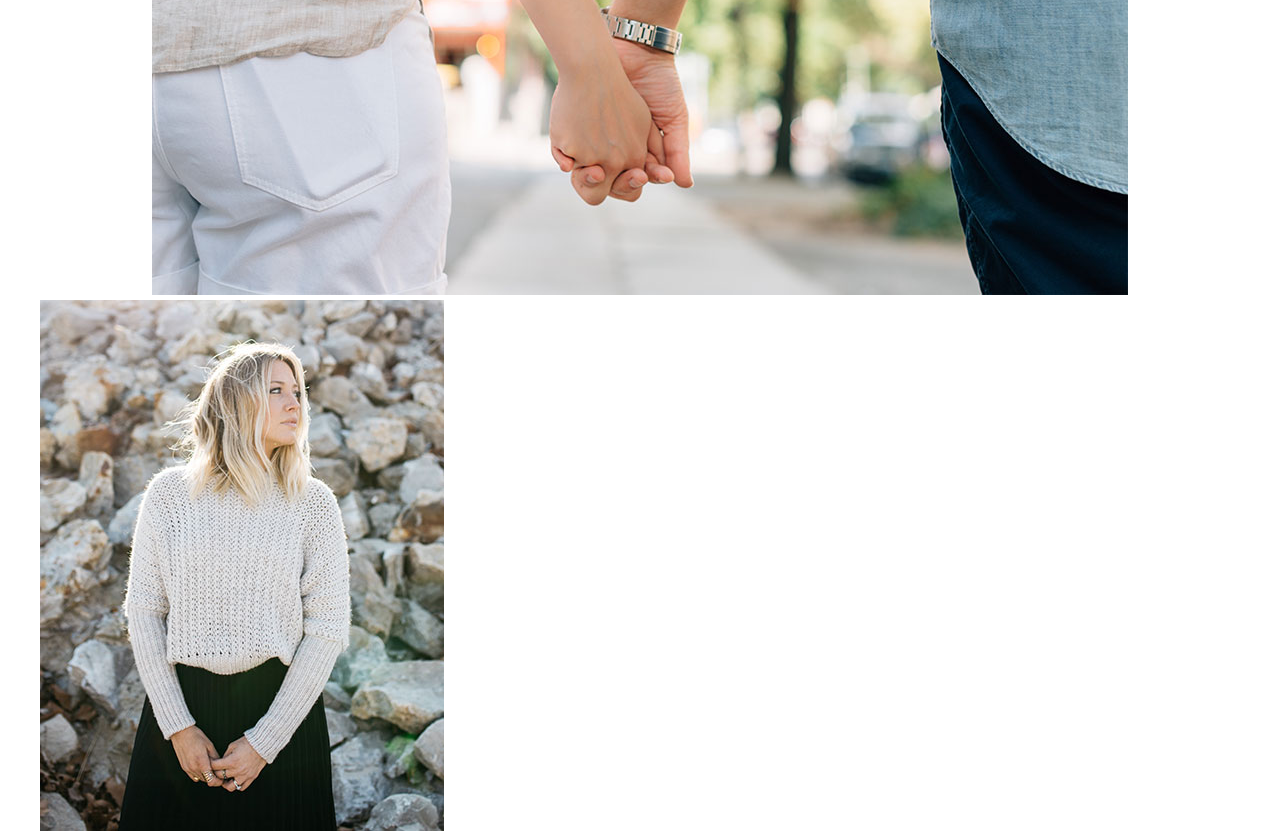
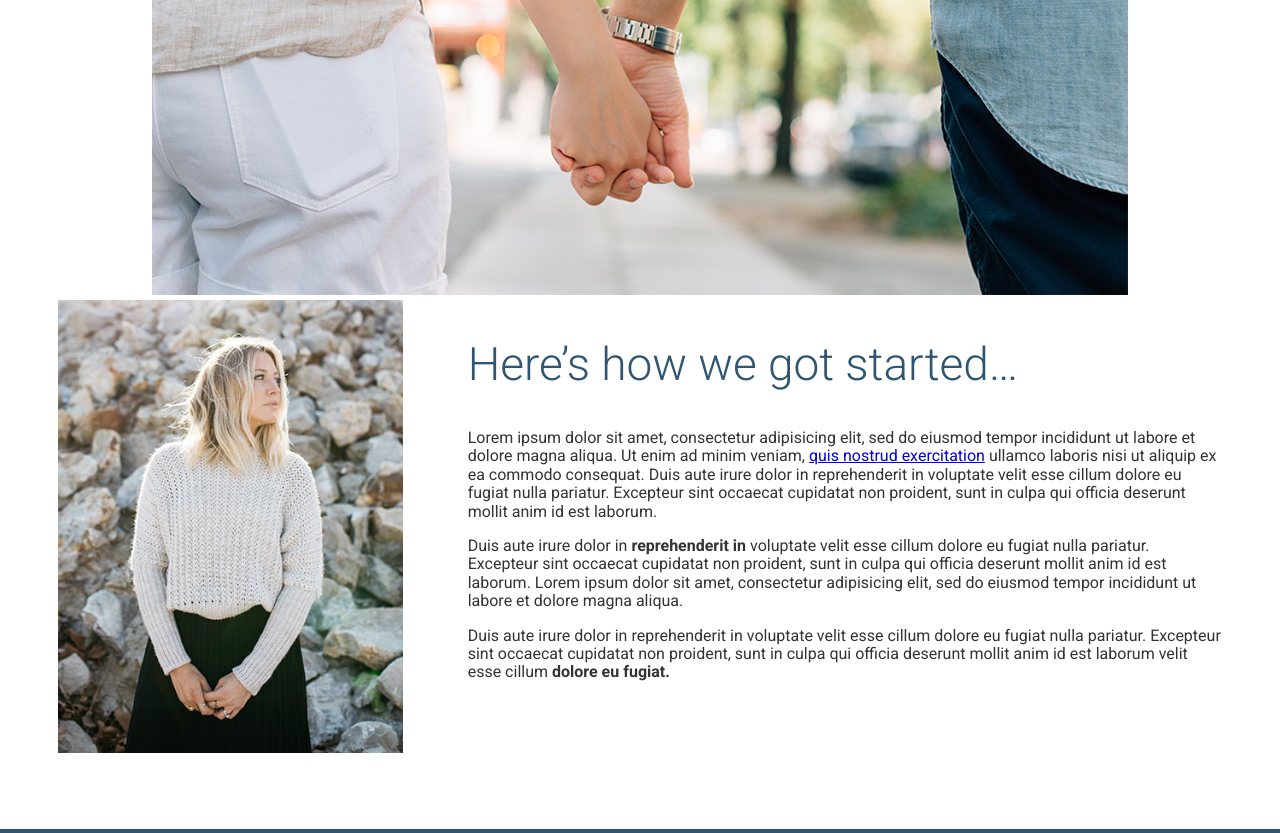
Before and after one commit to davidva123/GitTest, a website: page app/index.html in a window 1280 px wide. Shown: the part 1241-2074 px from the top of the page. Drawn offline with Linux system fonts and the light colour scheme.

Commit message:
Column Layout Block Laid Out

```diff
--- a/app/assets/styles/base/_global.css
+++ b/app/assets/styles/base/_global.css
@@ -7,3 +7,7 @@ img {
   max-width: 100%;
   height: auto;
 }
+
+*{
+  box-sizing:border-box;
+}
--- a/app/assets/styles/base/_mixins.css
+++ b/app/assets/styles/base/_mixins.css
@@ -15,3 +15,11 @@
     @mixin-content;
   }
 }
+
+@define-mixin clearfix{
+  &::after{
+        content:"";
+        clear:both;
+        display:table;
+    }
+}
--- /dev/null
+++ b/app/assets/styles/modules/_row.css
@@ -0,0 +1,23 @@
+.row{
+
+@mixin clearfix;
+
+&--gutters{
+    margin-right:-65px;
+}
+
+    &--gutters > div {
+        padding-right:65px;
+
+    }
+    @mixin atMedium{
+    &__medium-4{
+        float:left;
+        width:33.333%;
+    }
+    &__medium-8{
+        float:left;
+        width:66.666%;
+    }
+    }
+}
--- a/app/assets/styles/modules/_wrapper.css
+++ b/app/assets/styles/modules/_wrapper.css
@@ -4,6 +4,8 @@
   max-width: 1200px;
   margin-left: auto;
   margin-right: auto;
+
+  overflow:hidden;
 
   &--medium{
     max-width:976px;
--- a/app/assets/styles/styles.css
+++ b/app/assets/styles/styles.css
@@ -7,3 +7,4 @@
 @import "modules/_wrapper";
 @import "modules/_page-section";
 @import "modules/_headline";
+@import "modules/_row";
--- a/app/index.html
+++ b/app/index.html
@@ -55,18 +55,28 @@
       <div class="wrapper wrapper--medium">
         <img src="assets/images/first-trip.jpg" alt="Couple walking down a street.">
       </div>
+      <div class="row row--gutters">
+        <div class="row__medium-4">
           <img src="assets/images/our-start.jpg" alt="Our founder, Jane Doe">
+        </div>
+
+        <div class="row__medium-8">
           <h2 class="headline">Here&rsquo;s how we got started&hellip;</h2>
-      <p>Lorem ipsum dolor sit amet, consectetur adipisicing elit, sed do eiusmod tempor incididunt ut labore et dolore magna
-        aliqua. Ut enim ad minim veniam, <a href="#">quis nostrud exercitation</a> ullamco laboris nisi ut aliquip ex ea
-        commodo consequat. Duis aute irure dolor in reprehenderit in voluptate velit esse cillum dolore eu fugiat nulla pariatur.
-        Excepteur sint occaecat cupidatat non proident, sunt in culpa qui officia deserunt mollit anim id est laborum.</p>
+          <p>Lorem ipsum dolor sit amet, consectetur adipisicing elit, sed do eiusmod tempor incididunt ut labore et dolore
+            magna aliqua. Ut enim ad minim veniam, <a href="#">quis nostrud exercitation</a> ullamco laboris nisi ut aliquip
+            ex ea commodo consequat. Duis aute irure dolor in reprehenderit in voluptate velit esse cillum dolore eu fugiat
+            nulla pariatur. Excepteur sint occaecat cupidatat non proident, sunt in culpa qui officia deserunt mollit anim
+            id est laborum.</p>
           <p>Duis aute irure dolor in <strong>reprehenderit in</strong> voluptate velit esse cillum dolore eu fugiat nulla pariatur.
-        Excepteur sint occaecat cupidatat non proident, sunt in culpa qui officia deserunt mollit anim id est laborum. Lorem
-        ipsum dolor sit amet, consectetur adipisicing elit, sed do eiusmod tempor incididunt ut labore et dolore magna aliqua.</p>
-      <p>Duis aute irure dolor in reprehenderit in voluptate velit esse cillum dolore eu fugiat nulla pariatur. Excepteur sint
-        occaecat cupidatat non proident, sunt in culpa qui officia deserunt mollit anim id est laborum velit esse cillum
+            Excepteur sint occaecat cupidatat non proident, sunt in culpa qui officia deserunt mollit anim id est laborum.
+            Lorem ipsum dolor sit amet, consectetur adipisicing elit, sed do eiusmod tempor incididunt ut labore et dolore
+            magna aliqua.</p>
+          <p>Duis aute irure dolor in reprehenderit in voluptate velit esse cillum dolore eu fugiat nulla pariatur. Excepteur
+            sint occaecat cupidatat non proident, sunt in culpa qui officia deserunt mollit anim id est laborum velit esse
+            cillum
             <strong>dolore eu fugiat.</strong></p>
+        </div>
+      </div>
     </div>
   </div>
 
@@ -82,8 +92,8 @@
 
       <img src="assets/images/icons/globe.svg">
       <h3>Global Guides</h3>
-    <p>We&rsquo;ve scoured the entire planet for the best retreats and beautiful vistas. If there&rsquo;s a corner of the world
-      you want to escape to we know the most scenic and inspiring locations.</p>
+      <p>We&rsquo;ve scoured the entire planet for the best retreats and beautiful vistas. If there&rsquo;s a corner of the
+        world you want to escape to we know the most scenic and inspiring locations.</p>
 
       <img src="assets/images/icons/wifi.svg">
       <h3>Wi-Fi Waypoints</h3>
--- a/app/temp/styles/styles.css
+++ b/app/temp/styles/styles.css
@@ -431,6 +431,10 @@ img {
   height: auto;
 }
 
+*{
+  box-sizing:border-box;
+}
+
 .large-hero {
   border-bottom: 10px solid #2f5572;
   position: relative;
@@ -526,6 +530,8 @@ img {
   max-width: 1200px;
   margin-left: auto;
   margin-right: auto;
+
+  overflow:hidden;
 }
 
 .wrapper--medium{
@@ -606,3 +612,30 @@ padding: 1.2rem 0;
 .headline--b-margin-small{
   margin-bottom:1.6em;
 }
+
+.row::after {
+  content: "";
+  clear: both;
+  display: table;
+}
+
+.row--gutters{
+  margin-right:-65px;
+}
+
+.row--gutters > div {
+  padding-right:65px;
+}
+
+@media (min-width: 800px) {
+
+  .row__medium-4 {
+    float: left;
+    width: 33.333%;
+  }
+
+  .row__medium-8 {
+    float: left;
+    width: 66.666%;
+  }
+}
```
Lines whose indentation alone changed are shown as unchanged.
